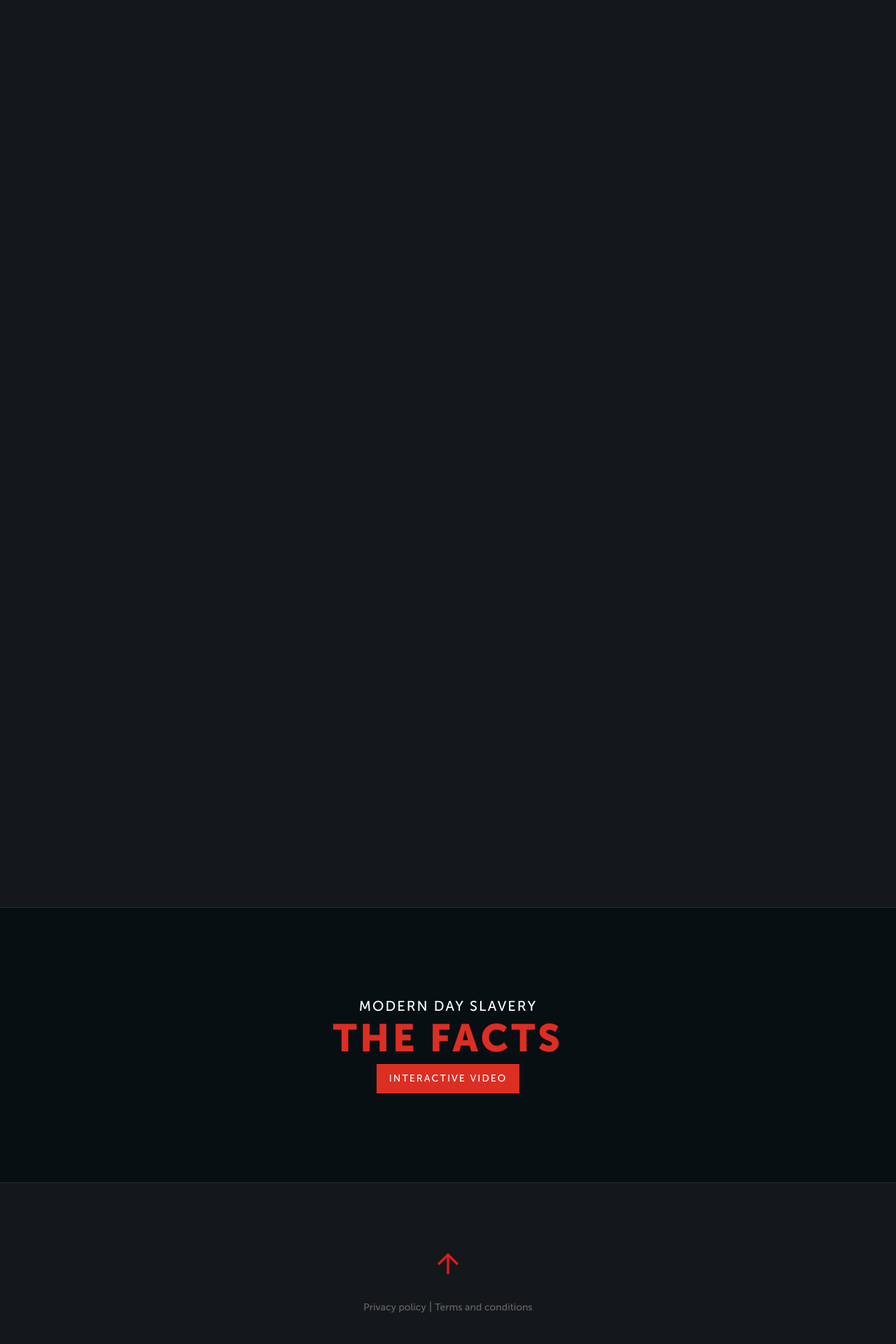
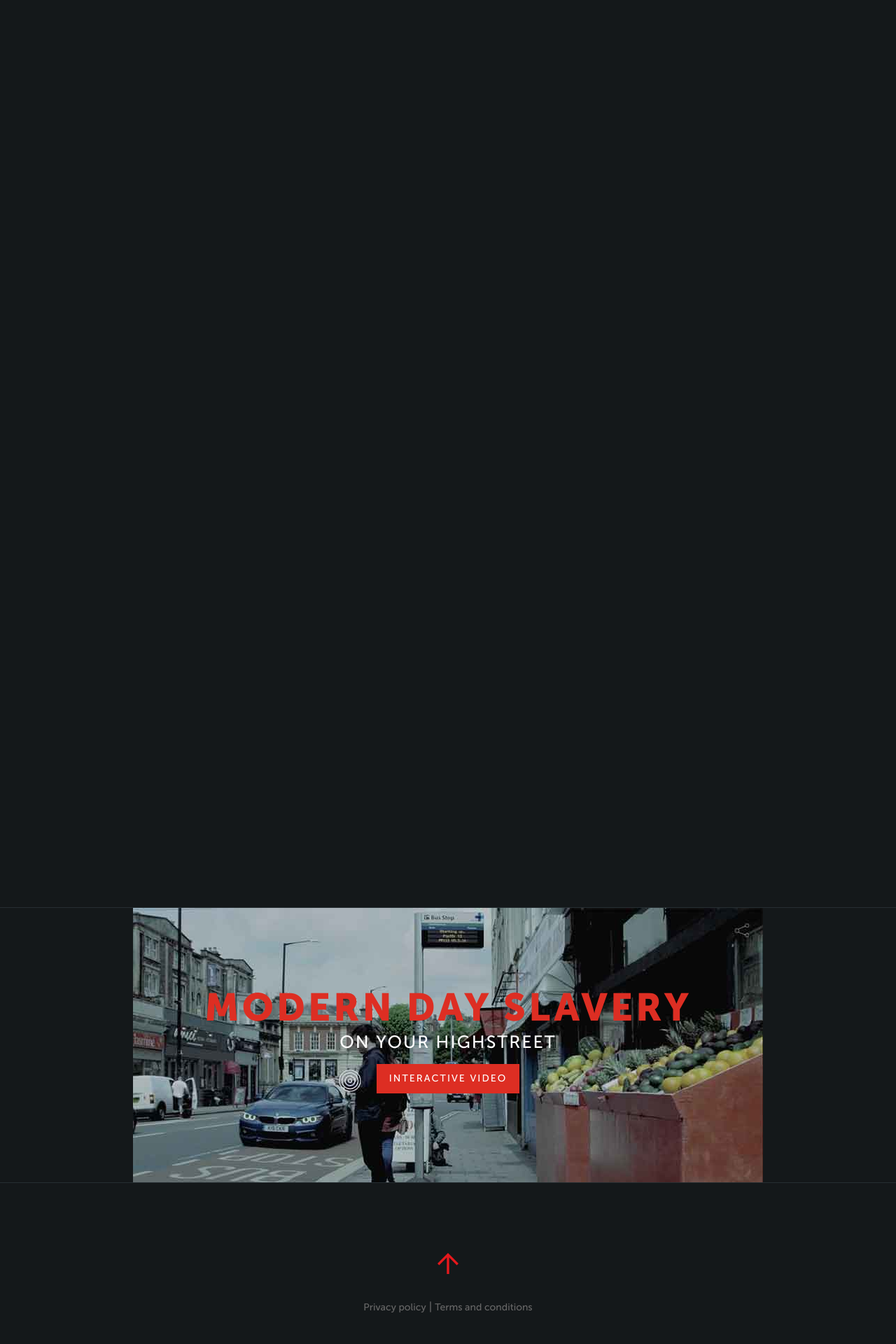
Before and after one commit to arhinostorm/making-a-slave, a Jekyll site: the page built from index.html, in a window 1280 px wide. Shown: the part 1853-3773 px from the top of the page at 70% size. Built offline with Jekyll 4.4.1, drawn with Linux system fonts in a browser that asks for light colours; some web fonts are replaced.

Commit message:
changes to the wirewax section and intro para

```diff
--- a/_config.yml
+++ b/_config.yml
@@ -11,8 +11,8 @@ description: Watch 4 volunteers endure 24 hours as modern day slaves in Britain.
 baseurl: "" # the subpath of your site, e.g. /bloghttp://body-scrubs.pilots.bbcconnectedstudio.co.uk" # the base hostname & protocol for your site
 #url: 'http://127.0.0.1:4000/'
 #url: 'http://bbc.tomoliverharrison.co.uk'
-#url: 'http://digitalstorytelling.pilots.bbcconnectedstudio.co.uk/making-a-slave'
-url: 'http://making-a-slave.pilots.bbcconnectedstudio.co.uk'
+url: 'http://digitalstorytelling.pilots.bbcconnectedstudio.co.uk/making-a-slave'
+#url: 'http://making-a-slave.pilots.bbcconnectedstudio.co.uk'
 # Build settings
 highlighter: true
 markdown: kramdown
--- a/_sass/partials/_home.scss
+++ b/_sass/partials/_home.scss
@@ -456,11 +456,14 @@
   text-align: center;
   margin-bottom: 60px;
   margin-top: 60px;
+  background: url('../images/wirewax_background_low_drk.jpg') top center no-repeat;
 
   h2 {
     font-size: 20px;
     line-height: 44px;
     letter-spacing: 2px;
+    margin-bottom: 20px;
+    font-size: 25px;
   }
 
   h1 {
@@ -469,7 +472,6 @@
     line-height: 52px;
     font-family: 'MuseoSans-900', sans-serif;
     letter-spacing: 4px;
-    margin-bottom: 20px;
   }
 
   .trailer-link {
--- a/index.html
+++ b/index.html
@@ -92,8 +92,8 @@ layout: default
   </section>
   <section class="modern-slavery">
     <div class="wrapper">
-      <h2>MODERN DAY SLAVERY</h2>
-      <h1>THE FACTS</h1>
+      <h1>MODERN DAY SLAVERY</h1>
+      <h2>ON YOUR HIGHSTREET</h2>
        <a class="trailer-link popup-vimeo" href="//embed.wirewax.com/8035526/?enablejsapi=1&loop=1">INTERACTIVE VIDEO</a>
      </div>
   </section>
```
Also changed, not shown: assets/images/wirewax_background.jpg (added), assets/images/wirewax_background_low.jpg (added), assets/images/wirewax_background_low_drk.jpg (added), 6 other files.
